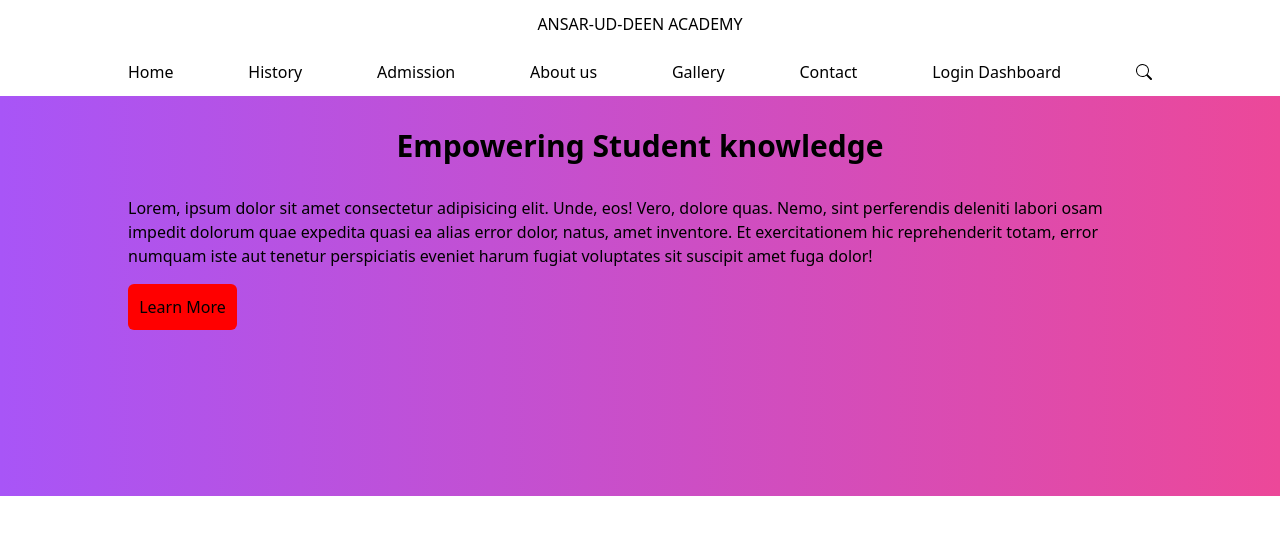
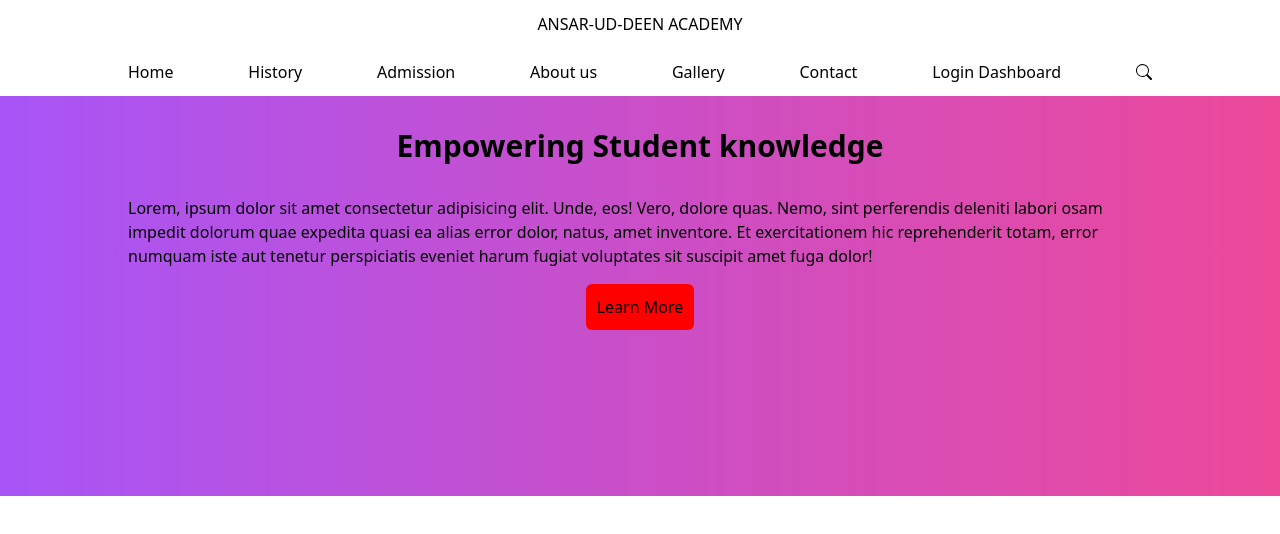
Before and after one commit to lil-dev16/ansar-academy, a React (Create React App) app: page / in a window 1280 px wide. Shown: the top 534 px of the page. Built offline with nearby package versions, Linux system fonts and the light colour scheme.

Commit message:
style button

```diff
--- a/src/components/Hero.jsx
+++ b/src/components/Hero.jsx
@@ -2,8 +2,8 @@ import React from 'react'
 
 const Hero = () => {
   return (
-    <div className='bg-gradient-to-r from-purple-500 to-pink-500 min-h-[50vh]'>
-        <div className='bg-r'>
+    <div className='bg-gradient-to-r from-purple-500 to-pink-500 min-h-[50vh] '>
+        <div className='bg-r grid '>
 
         <h1 className='text-3xl font-bold text-center py-[2rem]'>Empowering Student knowledge</h1>
         <p>Lorem, ipsum dolor sit amet consectetur
@@ -14,7 +14,7 @@ const Hero = () => {
               Et exercitationem hic reprehenderit totam,
                error numquam iste aut tenetur perspiciatis
             eveniet harum fugiat voluptates sit suscipit amet fuga dolor!</p>
-            <button className='btn p-[.7rem] rounded-md my-[1rem]'>Learn More</button>
+            <button className='btn p-[.7rem] rounded-md my-[1rem] mr-[0]'>Learn More</button>
         </div>
     </div>
   )
--- a/src/index.css
+++ b/src/index.css
@@ -137,4 +137,8 @@ html{
  }
  .btn{
     background-color: red;
+    position: unset;
+    margin-right: auto;
+    margin-left: auto;
+
  }
```
